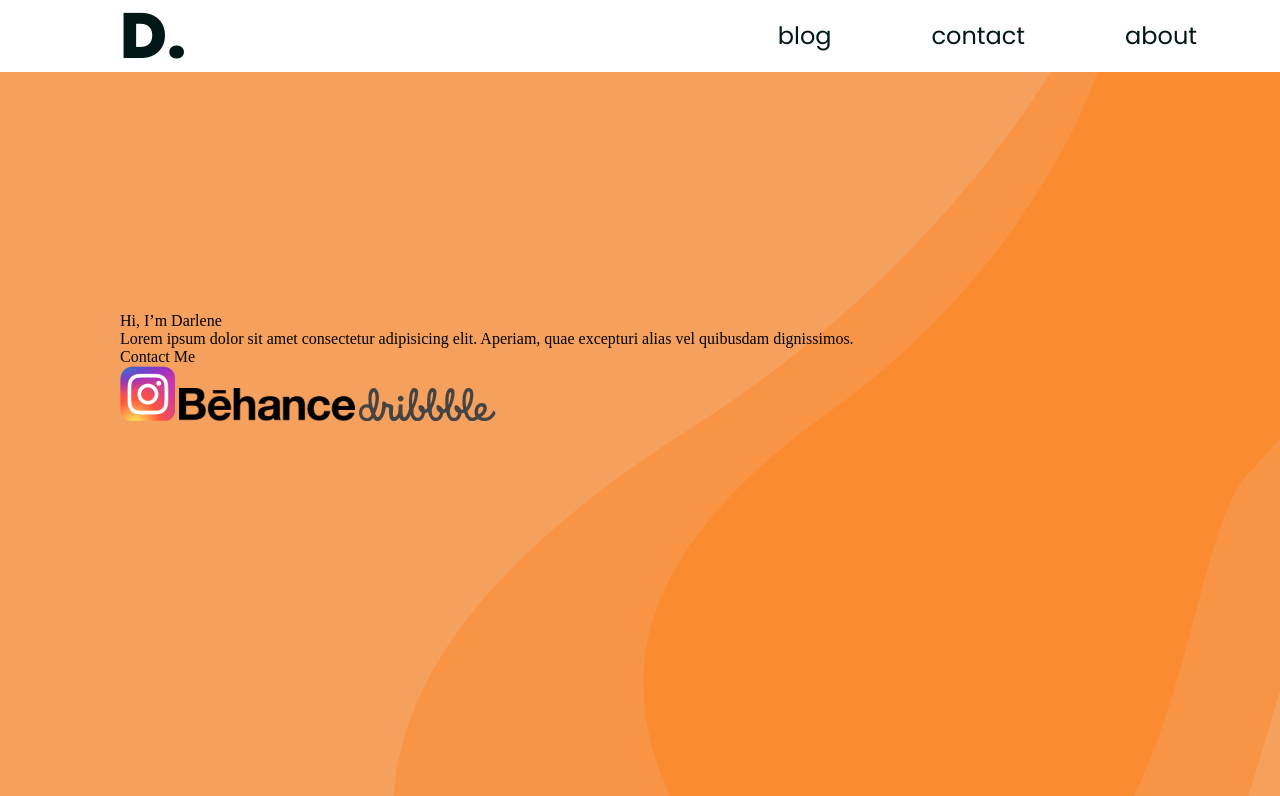
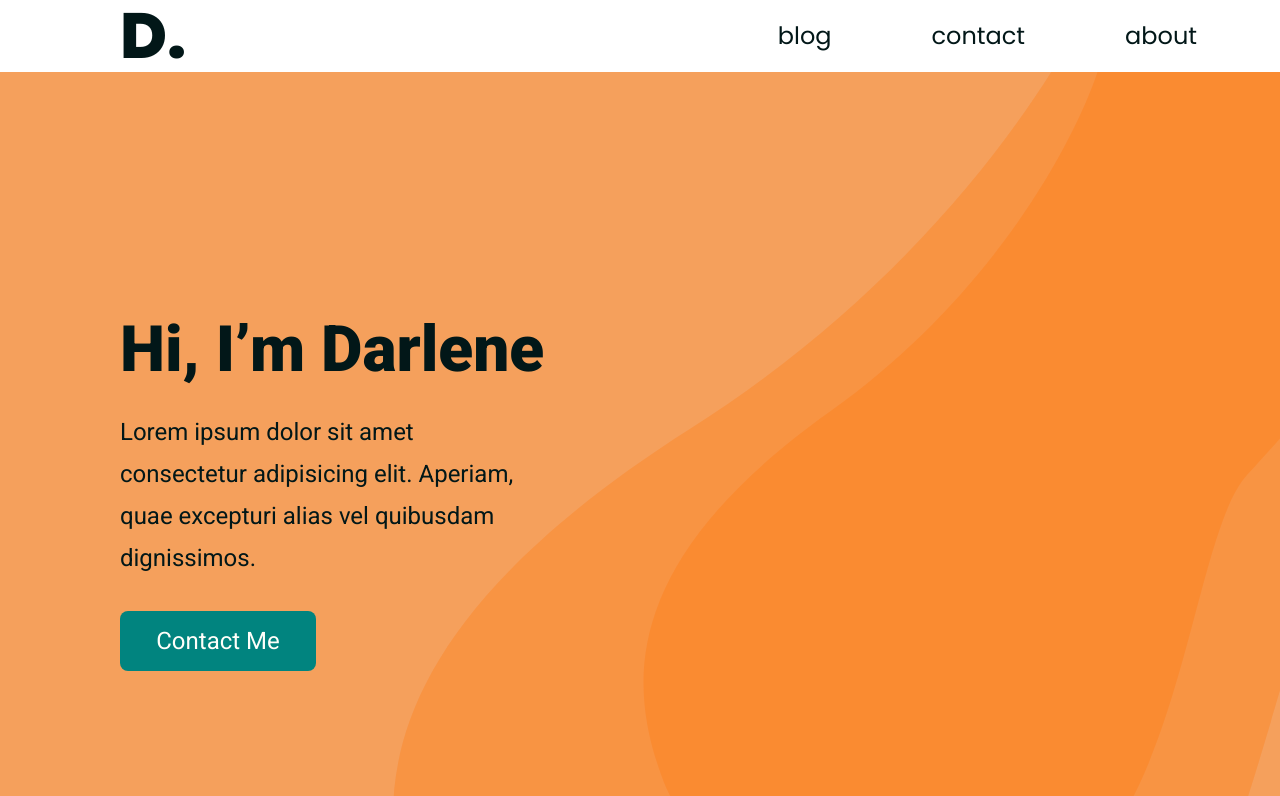
Before and after one commit to sclrew/site-example-2, a plain HTML site: page index.html in a window 1280 px wide. Shown: the top 796 px of the page. Drawn offline with Linux system fonts and the light colour scheme.

Commit message:
Add files via upload

```diff
--- a/style.css
+++ b/style.css
@@ -1,4 +1,5 @@
 @import url('https://fonts.googleapis.com/css2?family=Poppins:wght@400;800&display=swap');
+@import url('https://fonts.googleapis.com/css2?family=Roboto:wght@400;900&display=swap');
 
 body{
     margin: 0;
@@ -50,4 +51,50 @@ body{
 
 .title{
     padding-top: 240px;
+    font-family: 'Roboto';
+    font-style: normal;
+    font-weight: 900;
+    font-size: 64px;
+    line-height: 75px;
+    color: #021718;
 }
+.text{
+    width: 418px;
+    margin-top: 24px;
+    font-family: 'Roboto';
+    font-style: normal;
+    font-weight: 400;
+    font-size: 24px;
+    line-height: 42px;
+    color: #021718;
+}
+.button{
+    margin-top: 32px;
+    width: 196px;
+    height: 60px;
+    background-color: #01847F;
+    border-radius: 8px;
+    display: flex;
+    justify-content: center;
+    align-items: center;
+    font-family: 'Roboto';
+    font-style: normal;
+    font-weight: 400;
+    font-size: 24px;
+    line-height: 42px;
+    color: #FFFFFA;
+    transition: 0.4s ease-in-out;
+}
+.button:hover{
+    cursor: pointer;
+    background-color: #ffffff;
+    color: #01847F;
+}
+
+.socials{
+    margin-top: 178px;
+    width: 451px;
+    display: flex;
+    justify-content: space-between;
+    align-items: center;
+}
```
